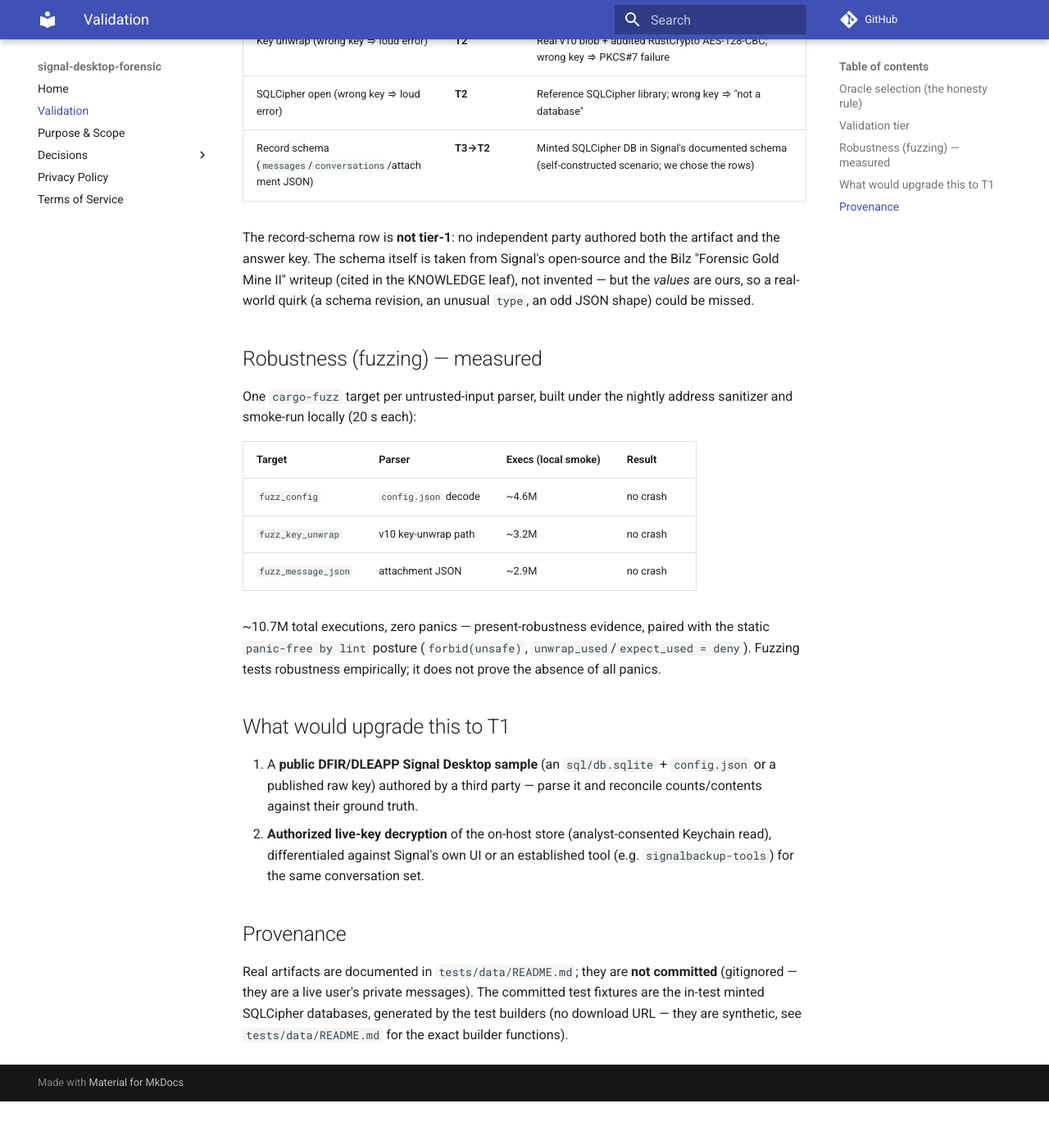
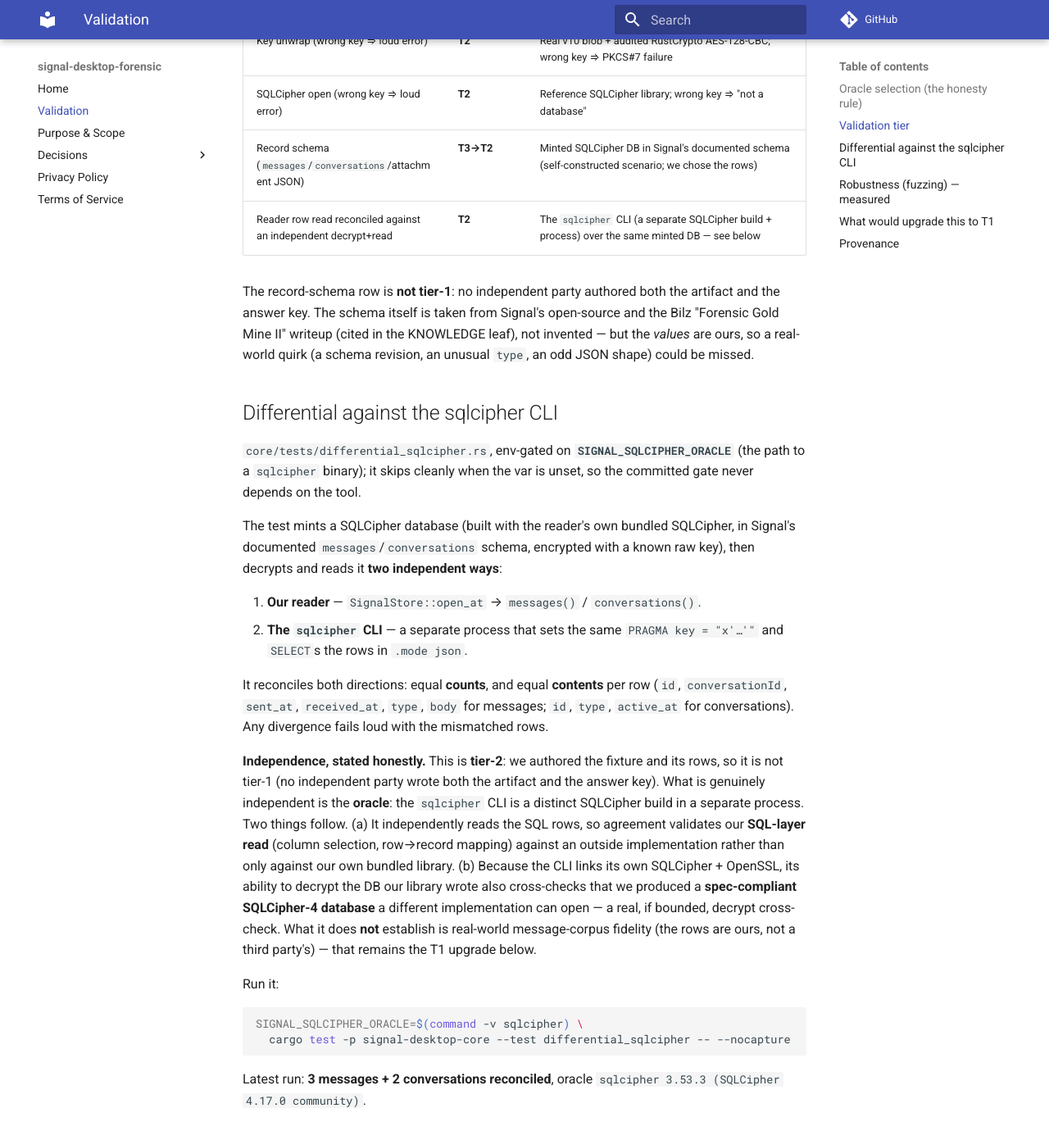
Before and after one commit to SecurityRonin/signal-desktop-forensic, an MkDocs documentation site: the page built from docs/validation.md, in a window 1280 px wide and 1400 px high, scrolled down 1231 px. Shown: the top 1391 px of the window at 82% size. Built offline with MkDocs 1.6.1 and Material for MkDocs 9.7.7, drawn with Linux system fonts in a browser that asks for light colours; comment, search, counter and statistics services are not loaded; before the commit the page ends 2575 px from its top, so only the background shows below that.

Commit message:
test(differential): reconcile our SQLCipher reader against the sqlcipher CLI
Add core/tests/differential_sqlcipher.rs, env-gated on SIGNAL_SQLCIPHER_ORACLE
(skips cleanly when unset). It mints a SQLCipher db.sqlite in Signal's documented
schema with a known raw key (mirroring store.rs::testsupport::mint_signal_db),
reads it with our SignalStore, then shells out to the independent sqlcipher CLI
over the same DB with the same key (PRAGMA key + SELECT in .mode json) and
reconciles counts + row contents (id, conversationId, timestamps, type, body for
messages; id, type, active_at for conversations). Divergence fails loud.

The CLI links its own SQLCipher/OpenSSL build in a separate process, so agreement
validates our SQL-layer read against an outside implementation and cross-checks
that our bundled library wrote a spec-compliant SQLCipher-4 database. Honestly a
tier-2 differential (we authored the fixture; the oracle is independent) —
documented as such in docs/validation.md.

Adds rusqlite + serde_json as core dev-dependencies (test-only minting/parsing).

Co-Authored-By: Claude Opus 4.8 <noreply@anthropic.com>

````diff
--- a/docs/validation.md
+++ b/docs/validation.md
@@ -48,12 +48,56 @@ raw key and parsed back.
 | Key unwrap (wrong key ⇒ loud error) | **T2** | Real v10 blob + audited RustCrypto AES-128-CBC; wrong key ⇒ PKCS#7 failure |
 | SQLCipher open (wrong key ⇒ loud error) | **T2** | Reference SQLCipher library; wrong key ⇒ "not a database" |
 | Record schema (`messages`/`conversations`/attachment JSON) | **T3→T2** | Minted SQLCipher DB in Signal's documented schema (self-constructed scenario; we chose the rows) |
+| Reader row read reconciled against an independent decrypt+read | **T2** | The `sqlcipher` CLI (a separate SQLCipher build + process) over the same minted DB — see below |
 
 The record-schema row is **not tier-1**: no independent party authored both the
 artifact and the answer key. The schema itself is taken from Signal's
 open-source and the Bilz "Forensic Gold Mine II" writeup (cited in the KNOWLEDGE
 leaf), not invented — but the *values* are ours, so a real-world quirk (a schema
 revision, an unusual `type`, an odd JSON shape) could be missed.
+
+## Differential against the sqlcipher CLI
+
+`core/tests/differential_sqlcipher.rs`, env-gated on **`SIGNAL_SQLCIPHER_ORACLE`**
+(the path to a `sqlcipher` binary); it skips cleanly when the var is unset, so
+the committed gate never depends on the tool.
+
+The test mints a SQLCipher database (built with the reader's own bundled
+SQLCipher, in Signal's documented `messages`/`conversations` schema, encrypted
+with a known raw key), then decrypts and reads it **two independent ways**:
+
+1. **Our reader** — `SignalStore::open_at` → `messages()` / `conversations()`.
+2. **The `sqlcipher` CLI** — a separate process that sets the same
+   `PRAGMA key = "x'…'"` and `SELECT`s the rows in `.mode json`.
+
+It reconciles both directions: equal **counts**, and equal **contents** per row
+(`id`, `conversationId`, `sent_at`, `received_at`, `type`, `body` for messages;
+`id`, `type`, `active_at` for conversations). Any divergence fails loud with the
+mismatched rows.
+
+**Independence, stated honestly.** This is **tier-2**: we authored the fixture
+and its rows, so it is not tier-1 (no independent party wrote both the artifact
+and the answer key). What is genuinely independent is the **oracle**: the
+`sqlcipher` CLI is a distinct SQLCipher build in a separate process. Two things
+follow. (a) It independently reads the SQL rows, so agreement validates our
+**SQL-layer read** (column selection, row→record mapping) against an outside
+implementation rather than only against our own bundled library. (b) Because the
+CLI links its own SQLCipher + OpenSSL, its ability to decrypt the DB our library
+wrote also cross-checks that we produced a **spec-compliant SQLCipher-4
+database** a different implementation can open — a real, if bounded, decrypt
+cross-check. What it does **not** establish is real-world message-corpus
+fidelity (the rows are ours, not a third party's) — that remains the T1 upgrade
+below.
+
+Run it:
+
+```sh
+SIGNAL_SQLCIPHER_ORACLE=$(command -v sqlcipher) \
+  cargo test -p signal-desktop-core --test differential_sqlcipher -- --nocapture
+```
+
+Latest run: **3 messages + 2 conversations reconciled**, oracle
+`sqlcipher 3.53.3 (SQLCipher 4.17.0 community)`.
 
 ## Robustness (fuzzing) — measured
 
````
Also changed, not shown: 2 other files.
